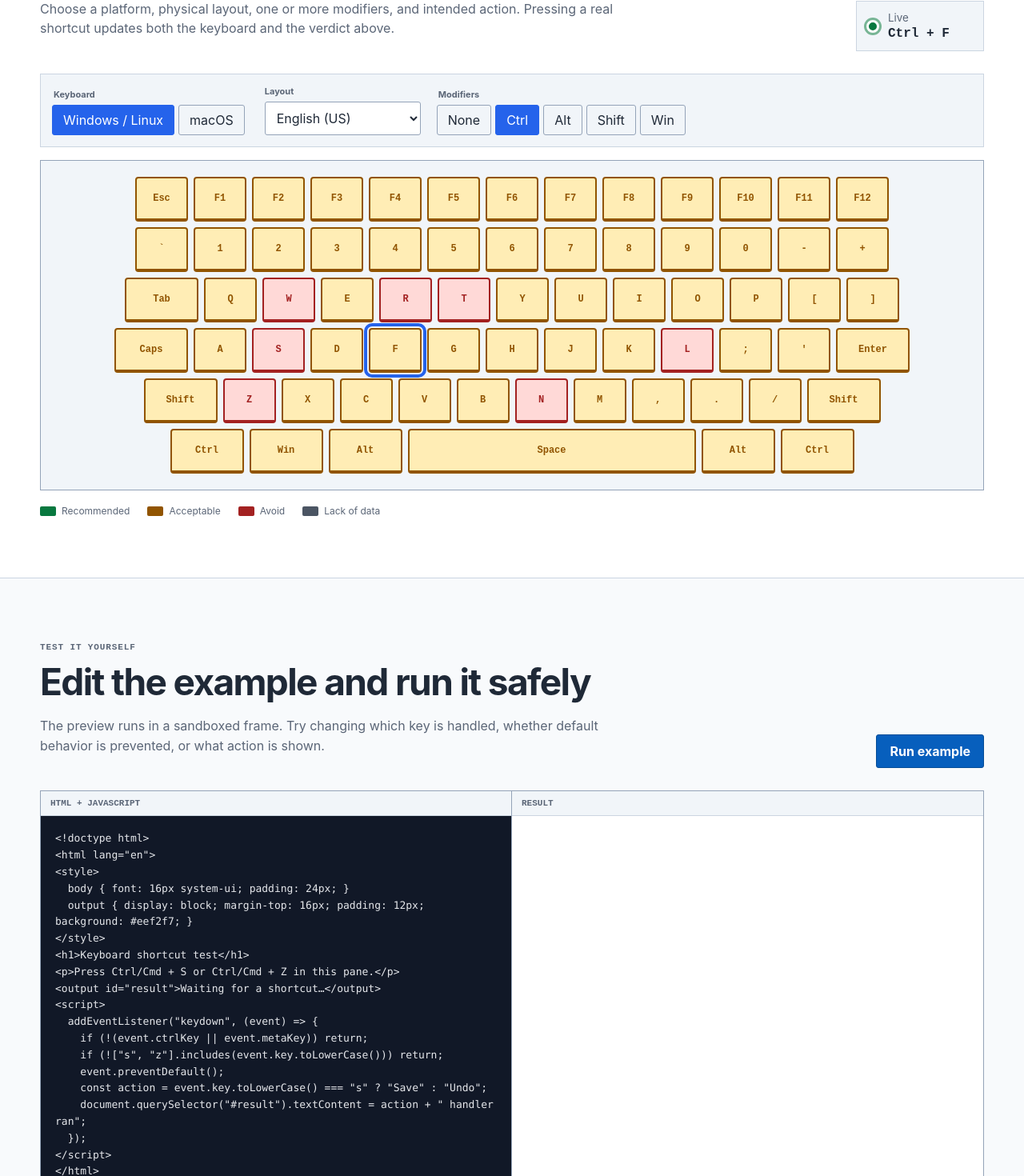
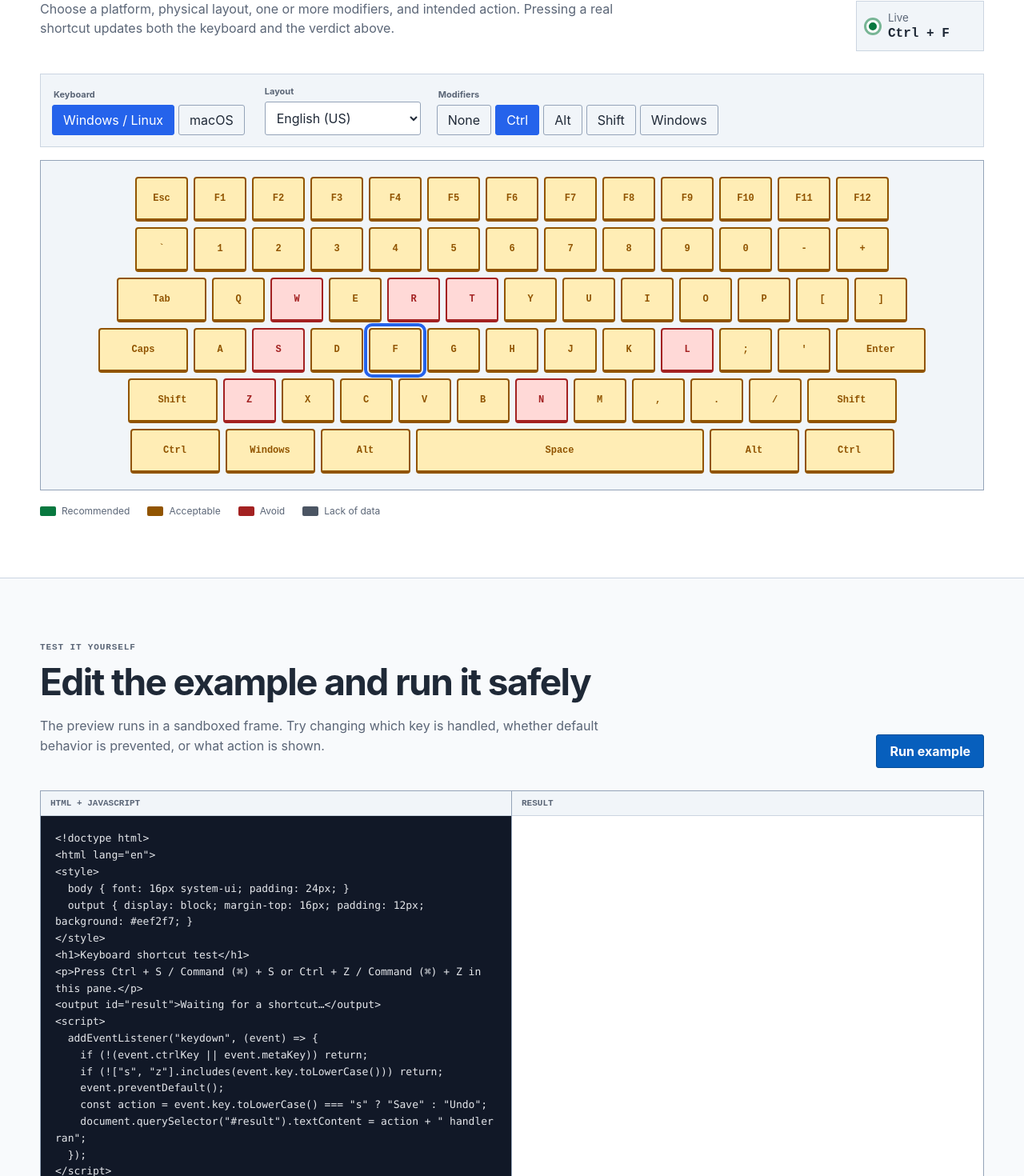
Before and after one commit to reboot81/canibind, a React (Vite) app: page / in a window 1280 px wide. Shown: the part 1173-2643 px from the top of the page at 80% size. Built offline with nearby package versions, Linux system fonts and the light colour scheme.

Commit message:
style: standardize modifier terminology and add mission

```diff
--- a/src/App.tsx
+++ b/src/App.tsx
@@ -37,11 +37,11 @@ const intents: { value: Intent; label: string }[] = [
 const modifierChoices: Record<KeyboardPlatform, { label: string; value: string }[]> = {
   windows: [
     { label: "Ctrl", value: "Control" }, { label: "Alt", value: "Alt" },
-    { label: "Shift", value: "Shift" }, { label: "Win", value: "Meta" },
+    { label: "Shift", value: "Shift" }, { label: "Windows", value: "Meta" },
   ],
   mac: [
-    { label: "⌘ Command", value: "Meta" }, { label: "⌃ Control", value: "Control" },
-    { label: "⌥ Option", value: "Alt" }, { label: "Shift", value: "Shift" },
+    { label: "Command (⌘)", value: "Meta" }, { label: "Control (⌃)", value: "Control" },
+    { label: "Option (⌥)", value: "Alt" }, { label: "Shift", value: "Shift" },
   ],
 };
 
@@ -52,7 +52,7 @@ const initialLabCode = `<!doctype html>
   output { display: block; margin-top: 16px; padding: 12px; background: #eef2f7; }
 </style>
 <h1>Keyboard shortcut test</h1>
-<p>Press Ctrl/Cmd + S or Ctrl/Cmd + Z in this pane.</p>
+<p>Press Ctrl + S / Command (⌘) + S or Ctrl + Z / Command (⌘) + Z in this pane.</p>
 <output id="result">Waiting for a shortcut…</output>
 <script>
   addEventListener("keydown", (event) => {
@@ -71,6 +71,11 @@ function statusLabel(value: Capability | Recommendation): string {
 
 function layoutLabel(layout: Layout): string {
   return layouts.find((item) => item.value === layout)?.label ?? layout;
+}
+
+function platformShortcutLabel(shortcut: string, platform: KeyboardPlatform): string {
+  if (platform === "windows") return shortcut.replace(/\bWin\b/g, "Windows");
+  return shortcut.replaceAll("Ctrl", "Command (⌘)").replaceAll("Alt", "Option (⌥)");
 }
 
 export default function App() {
@@ -147,7 +152,7 @@ export default function App() {
   const keyboard = useMemo(() => keyboardRows(environment.layout, keyboardPlatform), [environment.layout, keyboardPlatform]);
   const contributionFinished = contributionResults.length === contributionShortcuts.length;
   const expectedContribution = contributionShortcuts[contributionIndex];
-  const displayedExpectedContribution = (keyboardPlatform === "mac" ? expectedContribution?.replace(/^Ctrl/, "⌘") : expectedContribution) ?? "";
+  const displayedExpectedContribution = expectedContribution ? platformShortcutLabel(expectedContribution, keyboardPlatform) : "";
 
   const switchKeyboardPlatform = (platform: KeyboardPlatform) => {
     setKeyboardPlatform(platform);
@@ -199,7 +204,7 @@ export default function App() {
   return (
     <main>
       <header className="topbar">
-        <a className="brand" href={import.meta.env.BASE_URL} aria-label="Can I Bind home"><span className="brand-mark">CIB?</span><span>Can I Bind?</span></a>
+        <a className="brand" href={import.meta.env.BASE_URL} aria-label="Can I Bind home"><span className="brand-mark">CIB?</span><span className="brand-copy"><strong>Can I Bind?</strong><small>Open data for usable keyboard interfaces.</small></span></a>
         <nav aria-label="Primary navigation">
           <a href="#explore">{copy.nav.test}</a><a href="#keyboard">{copy.nav.keyboard}</a><a href="#lab">{copy.nav.lab}</a><a href="#contribute">{copy.nav.contribute}</a><a href="#about">{copy.nav.about}</a>
         </nav>
@@ -268,12 +273,13 @@ export default function App() {
 
         <h3 className="subheading">Convention guardrails</h3>
         <div className="table-wrap"><table><thead><tr><th>Action</th><th>Windows / Linux</th><th>macOS</th><th>Guidance</th></tr></thead><tbody>
-          <tr><td>Undo</td><td><kbd>Ctrl + Z</kbd></td><td><kbd>⌘ + Z</kbd></td><td>Established convention. Do not reuse for Save.</td></tr>
-          <tr><td>Redo</td><td><kbd>Ctrl + Y</kbd></td><td><kbd>⌘ + Shift + Z</kbd></td><td>Platform conventions differ.</td></tr>
-          <tr><td>Save</td><td><kbd>Ctrl + S</kbd></td><td><kbd>⌘ + S</kbd></td><td>Strong convention; verify browser Save Page conflict.</td></tr>
-          <tr><td>Find</td><td><kbd>Ctrl + F</kbd></td><td><kbd>⌘ + F</kbd></td><td>Familiar but competes with browser Find.</td></tr>
+          <tr><td>Undo</td><td><kbd>Ctrl + Z</kbd></td><td><kbd>Command (⌘) + Z</kbd></td><td>Established convention. Do not reuse for Save.</td></tr>
+          <tr><td>Redo</td><td><kbd>Ctrl + Y</kbd></td><td><kbd>Command (⌘) + Shift + Z</kbd></td><td>Platform conventions differ.</td></tr>
+          <tr><td>Save</td><td><kbd>Ctrl + S</kbd></td><td><kbd>Command (⌘) + S</kbd></td><td>Strong convention; verify browser Save Page conflict.</td></tr>
+          <tr><td>Find</td><td><kbd>Ctrl + F</kbd></td><td><kbd>Command (⌘) + F</kbd></td><td>Familiar but competes with browser Find.</td></tr>
           <tr><td>Help / shortcuts</td><td><kbd>?</kbd></td><td><kbd>?</kbd></td><td>Poor international choice where the character requires Shift.</td></tr>
         </tbody></table></div>
+        <p className="terminology-note"><strong>Terminology:</strong> Can I Bind? uses Command (⌘) on macOS and Windows for the Windows key. Browser code exposes both through the technical <code>Meta</code> modifier.</p>
 
         <h3 className="subheading">Standards and references</h3>
         <div className="reference-list">
--- a/src/keyboard.ts
+++ b/src/keyboard.ts
@@ -14,8 +14,8 @@ export function keyboardRows(layout: Layout, platform: KeyboardPlatform): KeyDef
   const map = Object.fromEntries(codes.map((code, index) => [code, values[index]]));
   const key = (code: string, label = map[code] ?? code, size?: KeyDefinition["size"]): KeyDefinition => ({ code, label, size });
   const bottom = platform === "mac"
-    ? [key("Fn","fn"), key("ControlLeft","⌃", "wide"), key("AltLeft","⌥", "wide"), key("MetaLeft","⌘", "wide"), key("Space","Space", "space"), key("MetaRight","⌘", "wide"), key("AltRight","⌥", "wide")]
-    : [key("ControlLeft","Ctrl", "wide"), key("MetaLeft","Win", "wide"), key("AltLeft","Alt", "wide"), key("Space","Space", "space"), key("AltRight","Alt", "wide"), key("ControlRight","Ctrl", "wide")];
+    ? [key("Fn","fn"), key("ControlLeft","Control (⌃)", "wide"), key("AltLeft","Option (⌥)", "wide"), key("MetaLeft","Command (⌘)", "wide"), key("Space","Space", "space"), key("MetaRight","Command (⌘)", "wide"), key("AltRight","Option (⌥)", "wide")]
+    : [key("ControlLeft","Ctrl", "wide"), key("MetaLeft","Windows", "wide"), key("AltLeft","Alt", "wide"), key("Space","Space", "space"), key("AltRight","Alt", "wide"), key("ControlRight","Ctrl", "wide")];
   return [
     [key("Escape","Esc"), ...["F1","F2","F3","F4","F5","F6","F7","F8","F9","F10","F11","F12"].map((value) => key(value, value))],
     [key("Backquote", layout === "swedish" ? "§" : "`"), ..."1234567890".split("").map((value) => key(`Digit${value}`, value)), key("Minus","-"), key("Equal","+")],
--- a/src/shortcut.ts
+++ b/src/shortcut.ts
@@ -7,8 +7,8 @@ const modifierDisplayOrder: Record<KeyboardPlatform, string[]> = {
   mac: ["Meta", "Control", "Alt", "Shift"],
 };
 const modifierLabels: Record<KeyboardPlatform, Record<string, string>> = {
-  windows: { Control: "Ctrl", Alt: "Alt", Shift: "Shift", Meta: "Win" },
-  mac: { Control: "Control", Alt: "Option", Shift: "Shift", Meta: "Command" },
+  windows: { Control: "Ctrl", Alt: "Alt", Shift: "Shift", Meta: "Windows" },
+  mac: { Control: "Control (⌃)", Alt: "Option (⌥)", Shift: "Shift", Meta: "Command (⌘)" },
 };
 
 export function shortcutFromEvent(event: KeyboardEvent, platform: KeyboardPlatform = "windows", layout: Layout = "us"): Shortcut | null {
--- a/src/styles.css
+++ b/src/styles.css
@@ -94,6 +94,9 @@ kbd { padding: 3px 7px; border: 1px solid var(--line-strong); border-bottom-widt
 
 .brand { display: inline-flex; align-items: center; gap: 10px; color: var(--text); text-decoration: none; font-weight: 750; }
 .brand-mark { width: 36px; height: 32px; display: grid; place-items: center; border: 1px solid var(--line-strong); background: var(--surface-alt); font: 700 10px ui-monospace, monospace; }
+.brand-copy { display: grid; gap: 2px; }
+.brand-copy strong { font-size: 14px; line-height: 1.1; }
+.brand-copy small { color: var(--muted); font-size: 10px; font-weight: 500; line-height: 1.2; white-space: nowrap; }
 .topbar nav { display: flex; align-items: center; gap: 22px; font-size: 13px; }
 .topbar nav a { color: var(--text); text-decoration: none; }
 .topbar nav a:hover { text-decoration: underline; }
@@ -177,7 +180,7 @@ select { width: 100%; padding: 9px 34px 9px 10px; border: 1px solid var(--line-s
 .keyboard-key { flex: 0 0 66px; height: 56px; padding: 8px; display: grid; place-items: center; border: 2px solid var(--line-strong); border-bottom-width: 4px; border-radius: 4px; color: var(--unknown); background: var(--unknown-bg); cursor: pointer; }
 .keyboard-key:hover { filter: brightness(.96); }
 .keyboard-key span { font: 650 12px ui-monospace, monospace; }
-.keyboard-key.key-wide { flex-basis: 92px; }
+.keyboard-key.key-wide { flex-basis: 112px; }
 .keyboard-key.key-space { flex-basis: 360px; }
 .key-recommended { color: var(--yes); border-color: var(--yes); background: var(--yes-bg); }
 .key-acceptable { color: var(--conditional); border-color: var(--conditional); background: var(--conditional-bg); }
@@ -225,6 +228,8 @@ select { width: 100%; padding: 9px 34px 9px 10px; border: 1px solid var(--line-s
 .about-grid p, .about-grid li { color: var(--muted); line-height: 1.6; }
 .subheading { margin: 46px 0 15px; font-size: 22px; }
 .table-wrap { overflow-x: auto; border: 1px solid var(--line-strong); }
+.terminology-note { margin: 12px 0 0; color: var(--muted); font-size: 13px; line-height: 1.5; }
+.terminology-note code { padding: 1px 4px; border: 1px solid var(--line); background: var(--surface-alt); color: var(--text); }
 table { width: 100%; border-collapse: collapse; background: var(--surface); font-size: 14px; }
 th, td { padding: 13px 15px; border-bottom: 1px solid var(--line); text-align: left; vertical-align: top; }
 th { background: var(--surface-alt); font-size: 12px; }
@@ -250,7 +255,7 @@ footer > div:last-child { display: flex; gap: 18px; }
 
 @media (max-width: 680px) {
   .hero, .context-panel, .verdict-grid, .lab-section, .contribute-section, .about-section, footer { width: min(100% - 24px, 1180px); }
-  .topbar { padding-inline: 12px; }.theme-control > span { display: none; }
+  .topbar { padding-inline: 12px; }.brand-copy small, .theme-control > span { display: none; }
   .hero { padding-top: 48px; }.hero h1 { font-size: 40px; }.hero-subtitle { font-size: 16px; }
   .listener { grid-template-columns: 1fr auto; }.listener kbd { grid-column: 1 / -1; grid-row: 2; justify-self: start; }
   .context-panel { grid-template-columns: 1fr; }
```
Also changed, not shown: 1 other file (tests, documents, lock files or other folders).
